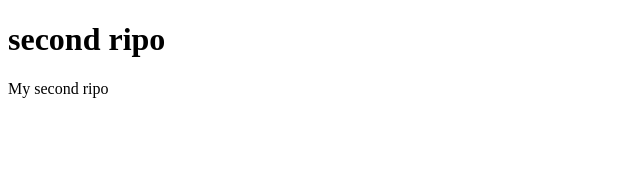
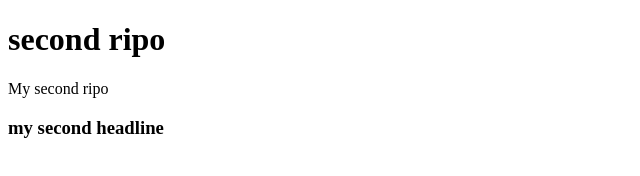
Before and after one commit to ijazhossain/my-second-ripo, a plain HTML site: page index.html in a window 1280 px wide. Shown: the whole page, without its empty margins (0-640 px from the left). Drawn offline with Linux system fonts and the light colour scheme.

Commit message:
second commit

```diff
--- a/index.html
+++ b/index.html
@@ -11,6 +11,7 @@
 <body>
     <h1>second ripo</h1>
     <p>My second ripo</p>
+    <h3>my second headline</h3>
 </body>
 
 </html>
```
